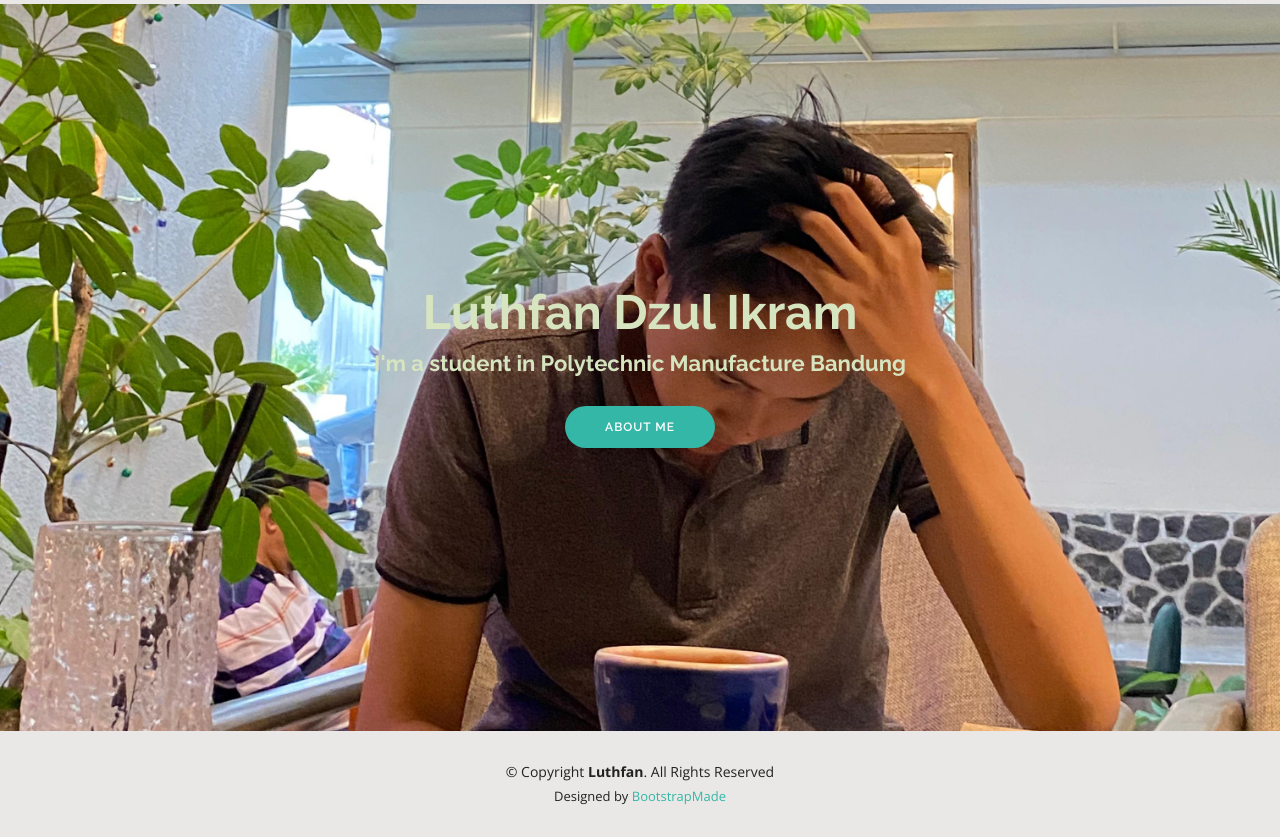
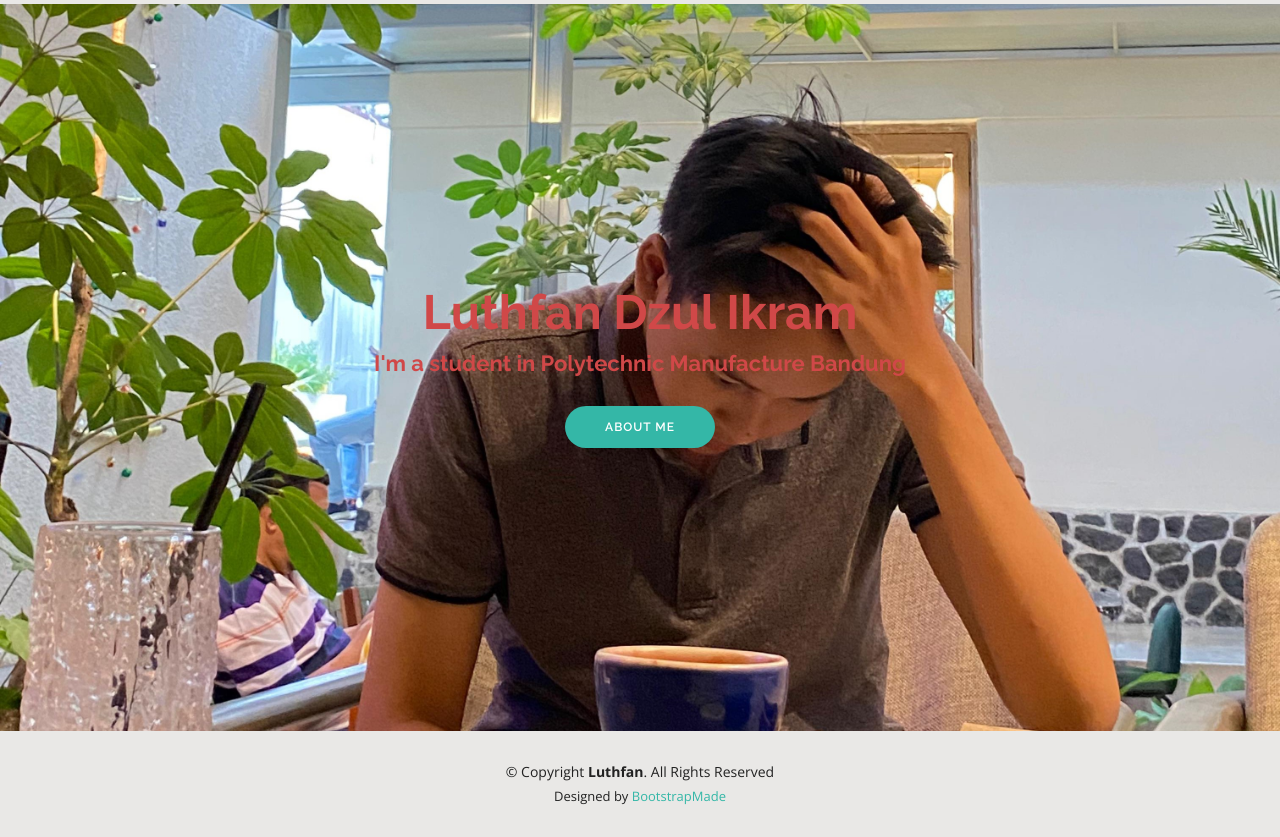
Before and after one commit to luthfannnn/websitelutpan, a plain HTML site: page index.html in a window 1280 px wide. Shown: the part 69-906 px from the top of the page. Drawn offline with nearby package versions, Linux system fonts and the light colour scheme.

Commit message:
Update style.css

```diff
--- a/assets/css/style.css
+++ b/assets/css/style.css
@@ -1288,10 +1288,10 @@ section {
   color: #34b7a7;
 }
 #hero h1 {
-  color: #D7E4C0; /* Ubah warna teks judul sesuai keinginan Anda */
+  color: #D04848; /* Ubah warna teks judul sesuai keinginan Anda */
 }
 #hero h2 {
-  color: #D7E4C0; /* Ubah warna teks subjudul sesuai keinginan Anda */
+  color: #D04848; /* Ubah warna teks subjudul sesuai keinginan Anda */
 }
 #hero h2 {s
   font-size: 28px; /* Ganti nilai 24px dengan ukuran font yang Anda inginkan */
```
